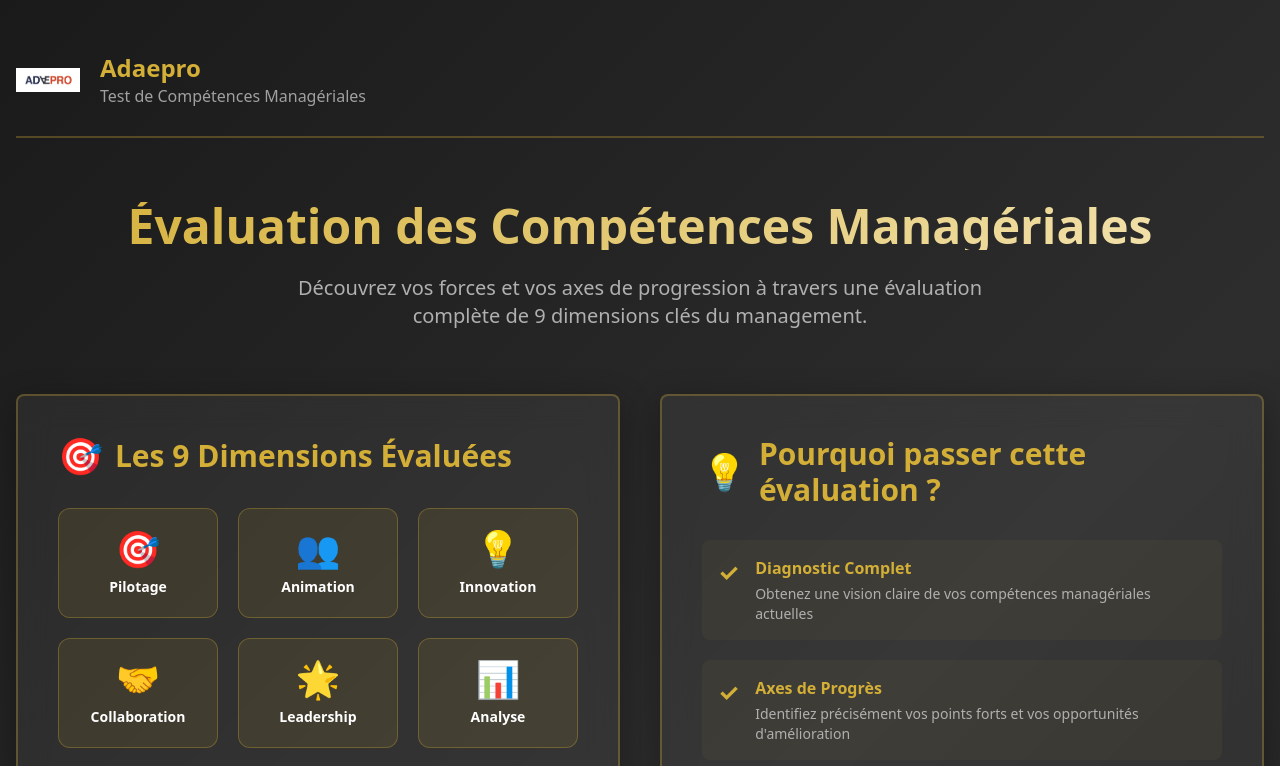
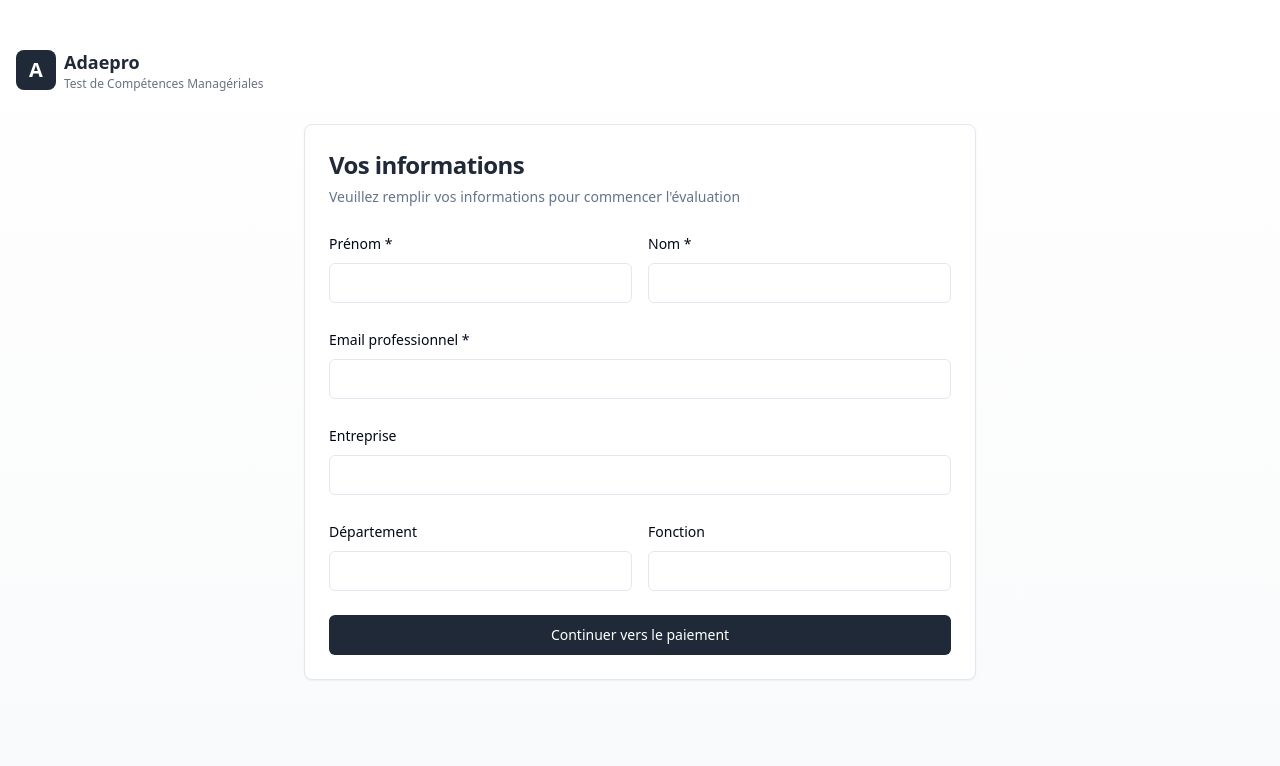
Before and after one commit to louichonthomas-hub/adaepro-competences-manageriales, a Next.js app: page /identification in a window 1280 px wide. Shown: the top 766 px of the page. Built offline with nearby package versions, Linux system fonts and the light colour scheme.

Commit message:
Formulaire identification simple avec couleurs anthracite

```diff
--- a/app/identification/page.tsx
+++ b/app/identification/page.tsx
@@ -5,8 +5,7 @@ import { useRouter } from 'next/navigation';
 import { Button } from '@/components/ui/button';
 import { Input } from '@/components/ui/input';
 import { Label } from '@/components/ui/label';
-import { Card, CardContent } from '@/components/ui/card';
-import Image from 'next/image';
+import { Card, CardContent, CardDescription, CardHeader, CardTitle } from '@/components/ui/card';
 
 export default function IdentificationPage() {
   const router = useRouter();
@@ -55,303 +54,109 @@ export default function IdentificationPage() {
     }
   };
 
-  const dimensions = [
-    { icon: '🎯', name: 'Pilotage' },
-    { icon: '👥', name: 'Animation' },
-    { icon: '💡', name: 'Innovation' },
-    { icon: '🤝', name: 'Collaboration' },
-    { icon: '🌟', name: 'Leadership' },
-    { icon: '📊', name: 'Analyse' },
-    { icon: '🗣️', name: 'Communication' },
-    { icon: '⚡', name: 'Décision' },
-    { icon: '🎓', name: 'Développement' },
-  ];
-
-  const benefits = [
-    {
-      icon: '✓',
-      title: 'Diagnostic Complet',
-      description: 'Obtenez une vision claire de vos compétences managériales actuelles',
-    },
-    {
-      icon: '✓',
-      title: 'Axes de Progrès',
-      description: 'Identifiez précisément vos points forts et vos opportunités d\'amélioration',
-    },
-    {
-      icon: '✓',
-      title: 'Plan d\'Action',
-      description: 'Recevez des recommandations personnalisées pour votre développement',
-    },
-    {
-      icon: '✓',
-      title: 'Résultats Détaillés',
-      description: 'Accédez à un rapport complet avec visualisations et analyses approfondies',
-    },
-  ];
-
   return (
-    <div className="min-h-screen py-12 px-4" style={{ background: 'linear-gradient(135deg, #1a1a1a 0%, #2d2d2d 50%, #1a1a1a 100%)' }}>
+    <div className="min-h-screen bg-gradient-to-b from-white to-gray-50 py-12 px-4">
       {/* Header */}
-      <header className="container mx-auto mb-16">
-        <div className="flex items-center gap-5 pb-6 border-b-2" style={{ borderColor: 'rgba(212, 175, 55, 0.3)' }}>
-          <div className="relative w-16 h-16">
-            <Image
-              src="/logo.png"
-              alt="Adaepro"
-              fill
-              className="object-contain"
-              priority
-            />
+      <header className="container mx-auto mb-8">
+        <div className="flex items-center space-x-2">
+          <div className="w-10 h-10 rounded-lg bg-gray-800 flex items-center justify-center">
+            <span className="text-white font-bold text-xl">A</span>
           </div>
-          <div className="flex-1">
-            <div className="text-2xl font-bold" style={{ color: '#d4af37' }}>Adaepro</div>
-            <div className="text-base" style={{ color: '#a0a0a0' }}>Test de Compétences Managériales</div>
+          <div>
+            <div className="font-bold text-lg text-gray-800">Adaepro</div>
+            <div className="text-xs text-gray-500">Test de Compétences Managériales</div>
           </div>
         </div>
       </header>
 
-      <div className="container mx-auto max-w-7xl">
-        {/* Hero Section */}
-        <section className="text-center mb-16">
-          <h1
-            className="text-5xl font-bold mb-6"
-            style={{
-              background: 'linear-gradient(135deg, #d4af37 0%, #f4e5b4 100%)',
-              WebkitBackgroundClip: 'text',
-              WebkitTextFillColor: 'transparent',
-              backgroundClip: 'text',
-            }}
-          >
-            Évaluation des Compétences Managériales
-          </h1>
-          <p className="text-xl max-w-3xl mx-auto" style={{ color: '#b0b0b0' }}>
-            Découvrez vos forces et vos axes de progression à travers une évaluation complète de 9 dimensions clés du management.
-          </p>
-        </section>
-
-        {/* Main Grid */}
-        <div className="grid lg:grid-cols-2 gap-10 mb-16">
-          {/* Les 9 Dimensions Évaluées */}
-          <Card className="border-2 bg-opacity-5 backdrop-blur-lg transition-all hover:scale-105"
-                style={{
-                  backgroundColor: 'rgba(255, 255, 255, 0.05)',
-                  borderColor: 'rgba(212, 175, 55, 0.3)',
-                  boxShadow: '0 8px 32px rgba(0, 0, 0, 0.3)'
-                }}>
-            <CardContent className="p-10">
-              <h2 className="text-3xl font-bold mb-8 flex items-center gap-3" style={{ color: '#d4af37' }}>
-                <span className="text-4xl">🎯</span>
-                Les 9 Dimensions Évaluées
-              </h2>
-              <div className="grid grid-cols-3 gap-5">
-                {dimensions.map((dim, idx) => (
-                  <div
-                    key={idx}
-                    className="p-5 rounded-xl text-center transition-all hover:scale-110"
-                    style={{
-                      background: 'rgba(212, 175, 55, 0.1)',
-                      border: '1px solid rgba(212, 175, 55, 0.3)',
-                    }}
-                  >
-                    <div className="text-4xl mb-2">{dim.icon}</div>
-                    <div className="text-sm font-semibold text-white">{dim.name}</div>
-                  </div>
-                ))}
-              </div>
-            </CardContent>
-          </Card>
-
-          {/* Pourquoi Passer Cette Évaluation */}
-          <Card className="border-2 bg-opacity-5 backdrop-blur-lg transition-all hover:scale-105"
-                style={{
-                  backgroundColor: 'rgba(255, 255, 255, 0.05)',
-                  borderColor: 'rgba(212, 175, 55, 0.3)',
-                  boxShadow: '0 8px 32px rgba(0, 0, 0, 0.3)'
-                }}>
-            <CardContent className="p-10">
-              <h2 className="text-3xl font-bold mb-8 flex items-center gap-3" style={{ color: '#d4af37' }}>
-                <span className="text-4xl">💡</span>
-                Pourquoi passer cette évaluation ?
-              </h2>
-              <ul className="space-y-5">
-                {benefits.map((benefit, idx) => (
-                  <li
-                    key={idx}
-                    className="flex items-start gap-4 p-4 rounded-lg transition-all"
-                    style={{ background: 'rgba(212, 175, 55, 0.05)' }}
-                  >
-                    <span className="text-2xl font-bold flex-shrink-0" style={{ color: '#d4af37' }}>
-                      {benefit.icon}
-                    </span>
-                    <div className="flex-1">
-                      <div className="text-base font-semibold mb-1" style={{ color: '#d4af37' }}>
-                        {benefit.title}
-                      </div>
-                      <div className="text-sm" style={{ color: '#b0b0b0' }}>
-                        {benefit.description}
-                      </div>
-                    </div>
-                  </li>
-                ))}
-              </ul>
-            </CardContent>
-          </Card>
-        </div>
-
-        {/* Formulaire - Prêt à Progresser */}
-        <Card className="border-2 bg-opacity-5 backdrop-blur-lg max-w-5xl mx-auto"
-              style={{
-                backgroundColor: 'rgba(255, 255, 255, 0.05)',
-                borderColor: 'rgba(212, 175, 55, 0.3)',
-                boxShadow: '0 8px 32px rgba(0, 0, 0, 0.3)'
-              }}>
-          <CardContent className="p-10">
-            <h2 className="text-3xl font-bold mb-8 flex items-center gap-3" style={{ color: '#d4af37' }}>
-              <span className="text-4xl">📝</span>
-              Prêt à progresser ?
-            </h2>
+      <div className="container mx-auto max-w-2xl">
+        <Card>
+          <CardHeader>
+            <CardTitle className="text-2xl text-gray-800">
+              Vos informations
+            </CardTitle>
+            <CardDescription>
+              Veuillez remplir vos informations pour commencer l'évaluation
+            </CardDescription>
+          </CardHeader>
+          <CardContent>
             <form onSubmit={handleSubmit} className="space-y-6">
-              <div className="grid md:grid-cols-2 gap-5">
+              <div className="grid md:grid-cols-2 gap-4">
                 <div className="space-y-2">
-                  <Label htmlFor="firstName" className="text-sm font-semibold" style={{ color: '#d4af37' }}>
-                    Prénom *
-                  </Label>
+                  <Label htmlFor="firstName">Prénom *</Label>
                   <Input
                     id="firstName"
                     required
                     value={formData.firstName}
                     onChange={(e) => setFormData({ ...formData, firstName: e.target.value })}
-                    className="p-4 text-base border-2 rounded-lg transition-all"
-                    style={{
-                      background: 'rgba(255, 255, 255, 0.05)',
-                      borderColor: 'rgba(212, 175, 55, 0.3)',
-                      color: '#ffffff',
-                    }}
-                    placeholder="Jean"
                   />
                 </div>
                 <div className="space-y-2">
-                  <Label htmlFor="lastName" className="text-sm font-semibold" style={{ color: '#d4af37' }}>
-                    Nom *
-                  </Label>
+                  <Label htmlFor="lastName">Nom *</Label>
                   <Input
                     id="lastName"
                     required
                     value={formData.lastName}
                     onChange={(e) => setFormData({ ...formData, lastName: e.target.value })}
-                    className="p-4 text-base border-2 rounded-lg transition-all"
-                    style={{
-                      background: 'rgba(255, 255, 255, 0.05)',
-                      borderColor: 'rgba(212, 175, 55, 0.3)',
-                      color: '#ffffff',
-                    }}
-                    placeholder="Dupont"
                   />
                 </div>
               </div>
 
               <div className="space-y-2">
-                <Label htmlFor="email" className="text-sm font-semibold" style={{ color: '#d4af37' }}>
-                  Email professionnel *
-                </Label>
+                <Label htmlFor="email">Email professionnel *</Label>
                 <Input
                   id="email"
                   type="email"
                   required
                   value={formData.email}
                   onChange={(e) => setFormData({ ...formData, email: e.target.value })}
-                  className="p-4 text-base border-2 rounded-lg transition-all"
-                  style={{
-                    background: 'rgba(255, 255, 255, 0.05)',
-                    borderColor: 'rgba(212, 175, 55, 0.3)',
-                    color: '#ffffff',
-                  }}
-                  placeholder="jean.dupont@entreprise.com"
                 />
               </div>
 
               <div className="space-y-2">
-                <Label htmlFor="company" className="text-sm font-semibold" style={{ color: '#d4af37' }}>
-                  Entreprise
-                </Label>
+                <Label htmlFor="company">Entreprise</Label>
                 <Input
                   id="company"
                   value={formData.company}
                   onChange={(e) => setFormData({ ...formData, company: e.target.value })}
-                  className="p-4 text-base border-2 rounded-lg transition-all"
-                  style={{
-                    background: 'rgba(255, 255, 255, 0.05)',
-                    borderColor: 'rgba(212, 175, 55, 0.3)',
-                    color: '#ffffff',
-                  }}
-                  placeholder="Nom de votre entreprise"
                 />
               </div>
 
-              <div className="grid md:grid-cols-2 gap-5">
+              <div className="grid md:grid-cols-2 gap-4">
                 <div className="space-y-2">
-                  <Label htmlFor="department" className="text-sm font-semibold" style={{ color: '#d4af37' }}>
-                    Département
-                  </Label>
+                  <Label htmlFor="department">Département</Label>
                   <Input
                     id="department"
                     value={formData.department}
                     onChange={(e) => setFormData({ ...formData, department: e.target.value })}
-                    className="p-4 text-base border-2 rounded-lg transition-all"
-                    style={{
-                      background: 'rgba(255, 255, 255, 0.05)',
-                      borderColor: 'rgba(212, 175, 55, 0.3)',
-                      color: '#ffffff',
-                    }}
-                    placeholder="Direction, Service..."
                   />
                 </div>
                 <div className="space-y-2">
-                  <Label htmlFor="position" className="text-sm font-semibold" style={{ color: '#d4af37' }}>
-                    Fonction
-                  </Label>
+                  <Label htmlFor="position">Fonction</Label>
                   <Input
                     id="position"
                     value={formData.position}
                     onChange={(e) => setFormData({ ...formData, position: e.target.value })}
-                    className="p-4 text-base border-2 rounded-lg transition-all"
-                    style={{
-                      background: 'rgba(255, 255, 255, 0.05)',
-                      borderColor: 'rgba(212, 175, 55, 0.3)',
-                      color: '#ffffff',
-                    }}
-                    placeholder="Votre fonction actuelle"
                   />
                 </div>
               </div>
 
               {error && (
-                <div className="p-4 rounded-lg text-sm" style={{ background: 'rgba(227, 6, 19, 0.1)', border: '1px solid rgba(227, 6, 19, 0.3)', color: '#ff6b6b' }}>
+                <div className="p-4 bg-red-50 border border-red-200 rounded-lg text-red-800 text-sm">
                   {error}
                 </div>
               )}
 
               <Button
                 type="submit"
-                className="w-full p-5 text-lg font-bold rounded-xl transition-all hover:scale-105"
-                style={{
-                  background: 'linear-gradient(135deg, #d4af37 0%, #f4e5b4 100%)',
-                  color: '#1a1a1a',
-                  boxShadow: '0 4px 15px rgba(212, 175, 55, 0.3)',
-                }}
+                className="w-full bg-gray-800 hover:bg-gray-900 text-white"
                 disabled={isLoading}
               >
-                {isLoading ? 'Chargement...' : 'Commencer l\'évaluation'}
+                {isLoading ? 'Chargement...' : 'Continuer vers le paiement'}
               </Button>
             </form>
           </CardContent>
         </Card>
-
-        {/* Footer */}
-        <footer className="text-center pt-12 mt-16 border-t-2" style={{ borderColor: 'rgba(212, 175, 55, 0.3)', color: '#808080' }}>
-          <p>&copy; 2025 Adaepro. Tous droits réservés.</p>
-        </footer>
       </div>
     </div>
   );
```
